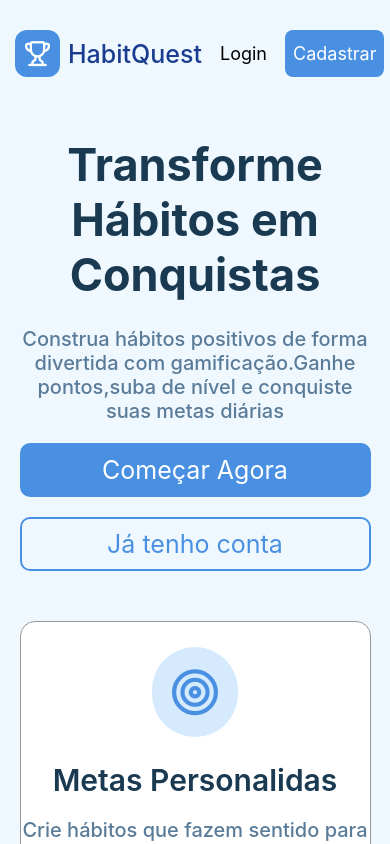
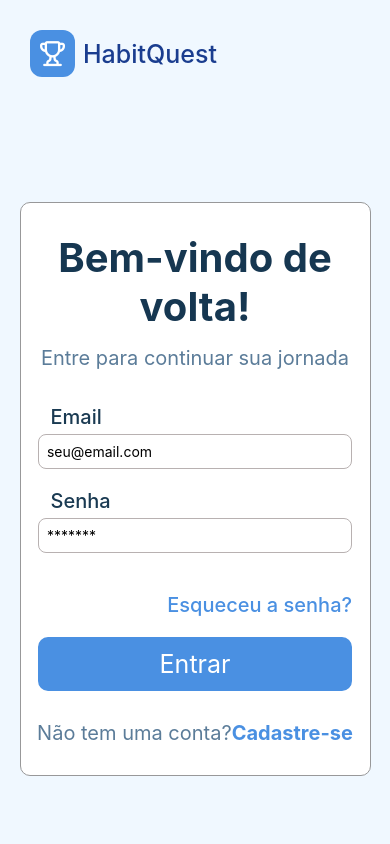
Before and after one commit to Claudemir786/HabitQuest-Sistema-de-Habitos-Gamificado-Fullstack, a React Native app in the folder FrontEnd/: screen /login in a window 390 px wide. Built offline with nearby package versions, Linux system fonts and the light colour scheme.

Commit message:
tela de login e de registro e navegação entre ambas

```diff
--- a/FrontEnd/App.js
+++ b/FrontEnd/App.js
@@ -1,21 +1,10 @@
-import { StatusBar } from 'expo-status-bar';
-import React from 'react';
-import { StyleSheet, Text, View } from 'react-native';
+import { NavigationContainer } from "@react-navigation/native";
+import Stack from "./src/routes/Stack";
 
-export default function App() {
-  return (
-    <View style={styles.container}>
-      <Text>Open up App.js to start working on your app!</Text>
-      <StatusBar style="auto" />
-    </View>
-  );
+export default function App(){
+  return(
+    <NavigationContainer>
+      <Stack/>
+    </NavigationContainer>
+  )
 }
-
-const styles = StyleSheet.create({
-  container: {
-    flex: 1,
-    backgroundColor: '#fff',
-    alignItems: 'center',
-    justifyContent: 'center',
-  },
-});
--- a/FrontEnd/index.js
+++ b/FrontEnd/index.js
@@ -1,9 +1,11 @@
 import { registerRootComponent } from 'expo';
+import App from './App';
 
-//import App from './App';
 import Index from './src/pages';
+//import Login from './src/pages/login';
+//import Register from './src/pages/register';
 
 // registerRootComponent calls AppRegistry.registerComponent('main', () => App);
 // It also ensures that whether you load the app in Expo Go or in a native build,
 // the environment is set up appropriately
-registerRootComponent(Index);
+registerRootComponent(App);
--- a/FrontEnd/package.json
+++ b/FrontEnd/package.json
@@ -9,6 +9,10 @@
     "web": "expo start --web"
   },
   "dependencies": {
+    "@react-navigation/drawer": "^7.9.2",
+    "@react-navigation/native": "^7.1.31",
+    "@react-navigation/native-stack": "^7.14.2",
+    "@react-navigation/stack": "^7.8.2",
     "expo": "~54.0.33",
     "expo-status-bar": "~3.0.9",
     "react": "19.1.0",
--- a/FrontEnd/src/components/defaultButton.js
+++ b/FrontEnd/src/components/defaultButton.js
@@ -6,7 +6,7 @@ export default function DefaultButton({name='default',handle,color='#4A90E2',col
         <View style={styles.container}>
             <TouchableOpacity
                 style={[styles.button, {backgroundColor:color, borderColor:magincolor}]}
-                onPress={()=>handle}
+                onPress={handle}
             >
                 <Text style={[styles.text, {color:colorText}]}>{name}</Text>
             </TouchableOpacity>
--- a/FrontEnd/src/components/defaultInput.js
+++ b/FrontEnd/src/components/defaultInput.js
@@ -22,11 +22,13 @@ export default function Input({name='default',placeholder,value,setValue,secureT
 const styles = StyleSheet.create({
     container:{
         flex:1,
+        marginBottom:20
     },
     text:{
-        fontSize:23,
+        fontSize:20,
         color:'#1A3A52',
-        marginLeft:65
+        marginLeft:30,
+        fontWeight:'500'
     },
     input:{
         borderWidth:1,
--- /dev/null
+++ b/FrontEnd/src/components/footer.js
@@ -0,0 +1,22 @@
+import{View,Text,StyleSheet} from 'react-native'
+
+
+export default function Footer(){
+
+    return(
+        <View style={styles.container}>
+            <Text style={styles.text}>© 2026 HabitQuest</Text>
+        </View>
+    )
+}
+
+const styles = StyleSheet.create({
+    container:{
+        alignItems:'center',
+        marginBottom:30
+    },
+    text:{
+        fontSize:20,
+        color:'#5B7C99'
+    }
+})
--- a/FrontEnd/src/pages/index.js
+++ b/FrontEnd/src/pages/index.js
@@ -4,7 +4,7 @@ import DefaultButton from '../components/defaultButton'
 import Feather from '@expo/vector-icons/Feather';
 import AntDesign from '@expo/vector-icons/AntDesign';
 
-export default function Index(){
+export default function Index({navigation}){
 
     return(
         <View style={styles.container}>
@@ -13,13 +13,13 @@ export default function Index(){
            <View style={styles.header}>
                 <Logo/>
                 <View style={styles.button} >
-                    <TouchableOpacity >
+                    <TouchableOpacity onPress={()=>navigation.navigate('login')}>
                     <Text style={styles.textbutton}>Login</Text>
                 </TouchableOpacity>
                 </View>
 
                 <View style={[styles.button, {backgroundColor:'#4A90E2'}]}>
-                    <TouchableOpacity >
+                    <TouchableOpacity onPress={()=>navigation.navigate('register')} >
                     <Text style={[styles.textbutton, {color:"#fff"}]}>Cadastrar</Text>
                 </TouchableOpacity>
                 </View>
@@ -41,9 +41,9 @@ export default function Index(){
                             Construa hábitos positivos de forma divertida com gamificação.Ganhe pontos,suba de nível e conquiste suas metas diárias</Text>
                     </View>
                     {/*botão um */}
-                    <DefaultButton name='Começar Agora'/>
+                    <DefaultButton name='Começar Agora' handle={()=>navigation.navigate('register')}/>
                     {/*botão dois */}
-                    <DefaultButton name='Já tenho conta' color='#F0F8FF' colorText='#4A90E2'/>
+                    <DefaultButton name='Já tenho conta' color='#F0F8FF' colorText='#4A90E2' handle={()=>navigation.navigate('login')}/>
 
                 </View>
 
--- /dev/null
+++ b/FrontEnd/src/pages/login.js
@@ -0,0 +1,104 @@
+import {Text,View,StyleSheet, TouchableOpacity, ScrollView} from 'react-native'
+import Logo from '../components/logoTitleApp'
+import Input from '../components/defaultInput'
+import DefaultButton from '../components/defaultButton'
+import Footer from '../components/footer'
+
+
+export default function Login({navigation}){
+
+    return(
+        <ScrollView style={styles.container}>
+            {/*Cabeçalho */}
+          <View style={{marginTop:30,marginLeft:30, marginBottom:50}}>
+             <Logo/>
+          </View>
+
+          {/*Corpo*/}
+          <View style={styles.body}>
+
+            {/*titulo */}
+            <View style={styles.title}>
+                <Text style={styles.mainTitle}>
+                    Bem-vindo de volta!
+                </Text>
+                <Text style={styles.subTitle}>
+                    Entre para continuar sua jornada
+                </Text>
+            </View>
+
+            {/*inputs*/}
+            <View style={{marginBottom:20}}>
+
+                <Input name='Email' placeholder='seu@email.com' />
+                <Input name='Senha' placeholder={'*******'} secureText={true}/>
+            </View>
+
+            {/*Botão*/}
+            <View>
+                <View style={{alignItems:'flex-end', width:'95%'}}>
+                   <TouchableOpacity>
+                        <Text style={{color:'#4A90E2', fontWeight:'500', fontSize:20}}
+                        >Esqueceu a senha?
+                        </Text>
+                   </TouchableOpacity>
+                </View>
+
+                <DefaultButton name='Entrar'/>
+
+                <View style={{flexDirection:'row', justifyContent:'center', marginTop:30, marginBottom:30}}>
+                    <Text style={{fontSize:20, color:'#5B7C99'}}>Não tem uma conta?</Text>
+                     <TouchableOpacity onPress={()=> navigation.navigate('register') }>
+                        <Text style={{color:'#4A90E2', fontWeight:'700', fontSize:20}}>
+                            Cadastre-se
+                        </Text>
+                   </TouchableOpacity>
+                </View>
+
+            </View>
+
+          </View>
+
+            {/*rodapé */}
+          <Footer/>
+
+        </ScrollView>
+    )
+}
+
+
+const styles = StyleSheet.create({
+    container:{
+        flex:1,
+        backgroundColor:'#F0F8FF'
+    },
+    body:{
+        backgroundColor:'#fff',
+        borderRadius:10,
+        borderWidth:1,
+        borderColor:'#989899',
+        marginTop:75,
+        width:'90%',
+        alignSelf:'center',
+        marginBottom:80
+    },
+    title:{
+        width:'90%',
+        alignSelf:'center',
+        marginTop:30,
+        marginBottom:35
+
+    },
+    mainTitle:{
+        textAlign:'center',
+        fontSize:40,
+        fontWeight:'bold',
+        color:'#163751'
+    },
+    subTitle:{
+        textAlign:'center',
+        marginTop:15,
+        fontSize:20,
+        color:'#5B7C99'
+    }
+})
--- /dev/null
+++ b/FrontEnd/src/pages/register.js
@@ -0,0 +1,112 @@
+import {Text,View,StyleSheet, TouchableOpacity, ScrollView} from 'react-native'
+import Logo from '../components/logoTitleApp'
+import Input from '../components/defaultInput'
+import DefaultButton from '../components/defaultButton'
+import Footer from '../components/footer'
+
+
+export default function Register({navigation}){
+
+    return(
+        <ScrollView style={styles.container}>
+            {/*Cabeçalho */}
+          <View style={{marginTop:30,marginLeft:30, marginBottom:50}}>
+             <Logo/>
+          </View>
+
+          {/*Corpo*/}
+          <View style={styles.body}>
+
+            {/*titulo */}
+            <View style={styles.title}>
+                <Text style={styles.mainTitle}>
+                    Criar Conta
+                </Text>
+
+                <Text style={styles.subTitle}>
+                    Comece sua jornada de transformação hoje
+                </Text>
+
+            </View>
+
+            {/*inputs*/}
+            <View>
+
+                <Input
+                name='Nome completo' placeholder='João Silva' />
+                <Input
+                name='Email' placeholder={'seu@email.com'}/>
+                <Input
+                name='Senha' placeholder={"******"} secureText={true}/>
+                <Input
+                name='Confirmar senha' placeholder={"******"} secureText={true}/>
+
+            </View>
+
+            {/*Botão*/}
+            <View>
+
+                <DefaultButton name='Criar conta'/>
+
+                <View style={styles.log}>
+                    <Text style={{fontSize:20, color:'#5B7C99'}}>Já tem uma conta?  </Text>
+                     <TouchableOpacity onPress={()=> navigation.navigate('login')}>
+                        <Text style={{color:'#4A90E2', fontWeight:'700', fontSize:20}}>
+                            Entrar
+                        </Text>
+                   </TouchableOpacity>
+                </View>
+
+            </View>
+
+          </View>
+
+            {/*rodapé */}
+          <Footer/>
+
+        </ScrollView>
+    )
+}
+
+
+const styles = StyleSheet.create({
+    container:{
+        flex:1,
+        backgroundColor:'#F0F8FF'
+    },
+    body:{
+        backgroundColor:'#fff',
+        borderRadius:10,
+        borderWidth:1,
+        borderColor:'#989899',
+        marginTop:75,
+        width:'90%',
+        alignSelf:'center',
+        marginBottom:80
+    },
+    title:{
+        width:'90%',
+        alignSelf:'center',
+        marginTop:30,
+        marginBottom:35
+
+    },
+    mainTitle:{
+        textAlign:'center',
+        fontSize:40,
+        fontWeight:'bold',
+        color:'#163751'
+    },
+    subTitle:{
+        textAlign:'center',
+        marginTop:15,
+        fontSize:20,
+        color:'#5B7C99'
+    },
+    log:{
+        flexDirection:'row',
+        justifyContent:'center',
+        marginBottom:30,
+        marginTop:40
+    }
+})
--- /dev/null
+++ b/FrontEnd/src/routes/Drawer.js
@@ -0,0 +1,6 @@
+
+
+
+export default function Drawer(){
+
+}
--- /dev/null
+++ b/FrontEnd/src/routes/Stack.js
@@ -0,0 +1,25 @@
+import { createNativeStackNavigator } from "@react-navigation/native-stack";
+import Index from "../pages";
+import Login from "../pages/login";
+import Register from "../pages/register";
+import Drawer from "./Drawer";
+
+const STACK = createNativeStackNavigator();
+
+
+export default function Stack(){
+
+    return(
+        <STACK.Navigator
+        initialRouteName="index"
+        screenOptions={{headerShown:false}}
+        >
+            <STACK.Screen name="index" component={Index} />
+            <STACK.Screen name="login" component={Login} />
+            <STACK.Screen name="register" component={Register}/>
+            <STACK.Screen name="drawer" component={Drawer}/>
+
+        </STACK.Navigator>
+
+    )
+}
```
Also changed, not shown: 1 other file (tests, documents, lock files or other folders).
